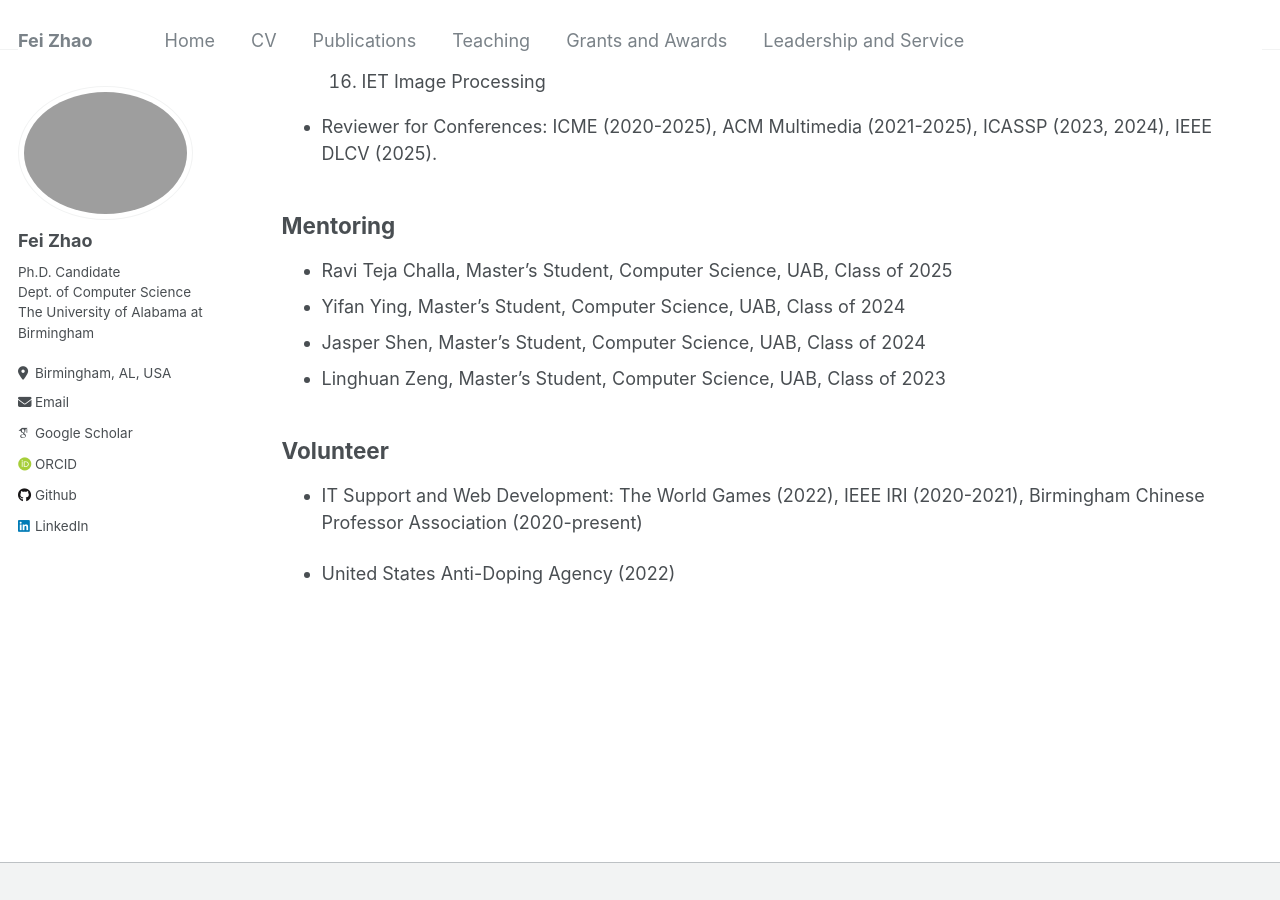
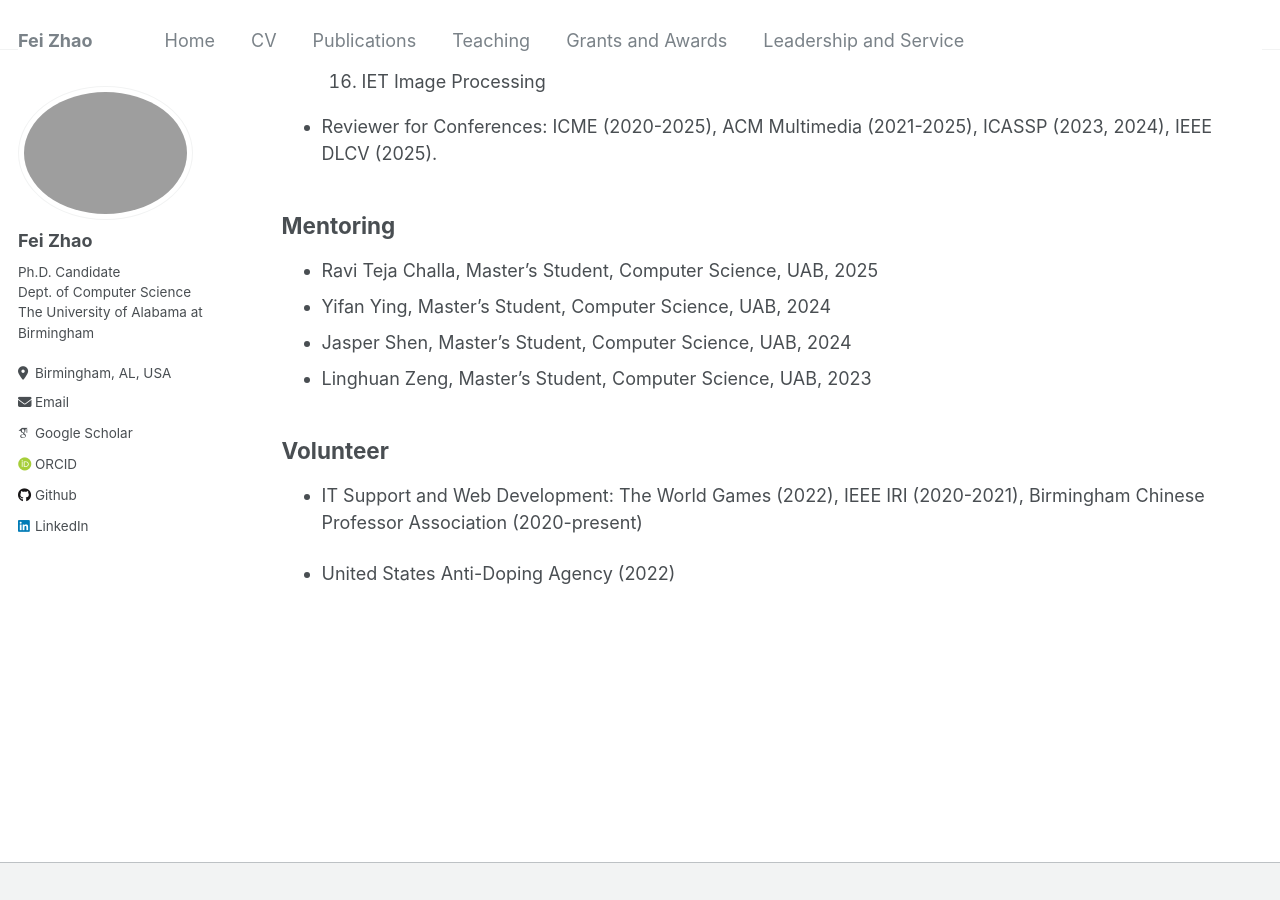
Before and after one commit to feizhao19/feizhao19.github.io, a Jekyll site: the page built from _pages/about.md, in a window 1280 px wide and 900 px high, scrolled down 5089 px. Built offline with Jekyll 4.4.1, drawn with Linux system fonts in a browser that asks for light colours; some web fonts are replaced; some of the changed text lies outside the part shown.

Commit message:
update the mentoring infor

```diff
--- a/_pages/about.md
+++ b/_pages/about.md
@@ -115,7 +115,7 @@ Explore my projects, publications, and more on my [LinkedIn](https://www.linkedi
 
 - UAB College of Arts and Sciences Dean’s Award, the College of Arts and Sciences, UAB, 2025.
 
-- Nominated for the 2025 Samuel B. Barker Award for Excellence in Graduate Studies, UAB, 2025
+- Nominated for the 2025 Samuel B. Barker Award for Excellence in Graduate Studies, UAB, 2025.
 
 - NSF National Science Foundation Student Travel Award for CIKM24, NSF National Science Foundation, 2024.
 
@@ -178,10 +178,10 @@ Explore my projects, publications, and more on my [LinkedIn](https://www.linkedi
 ## Mentoring
 <!-- ====== -->
 
--	Ravi Teja Challa, Master’s Student, Computer Science, UAB, Class of 2025
--	Yifan Ying, Master’s Student, Computer Science, UAB, Class of 2024
--	Jasper Shen, Master’s Student, Computer Science, UAB, Class of 2024
--	Linghuan Zeng, Master’s Student, Computer Science, UAB, Class of 2023
+-	Ravi Teja Challa, Master’s Student, Computer Science, UAB, 2025
+-	Yifan Ying, Master’s Student, Computer Science, UAB, 2024
+-	Jasper Shen, Master’s Student, Computer Science, UAB, 2024
+-	Linghuan Zeng, Master’s Student, Computer Science, UAB, 2023
 
 ## Volunteer
 <!-- ====== -->
```
Also changed, not shown: _pages/home.md (+4 -4 lines), _pages/teaching.md (+4 -4 lines).
